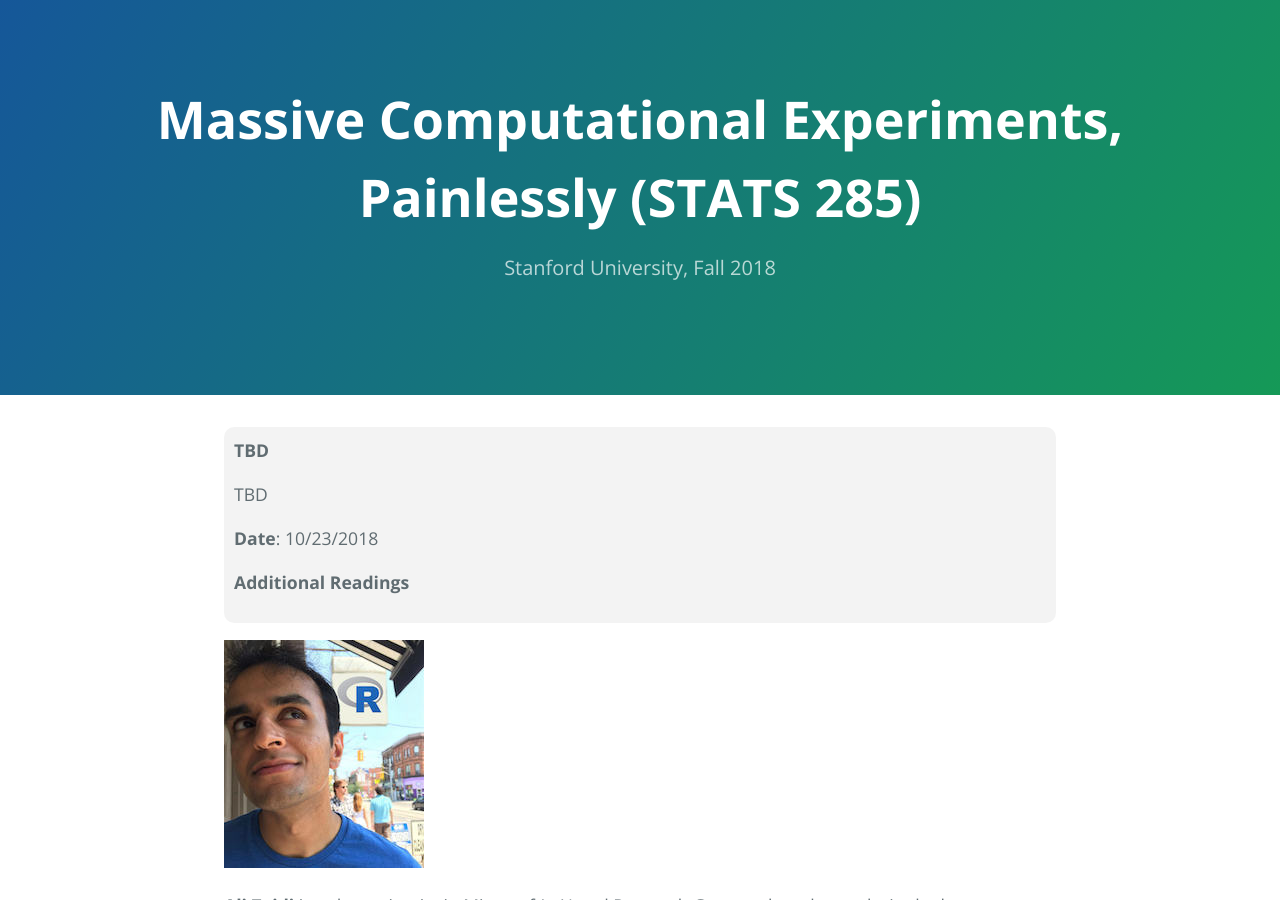
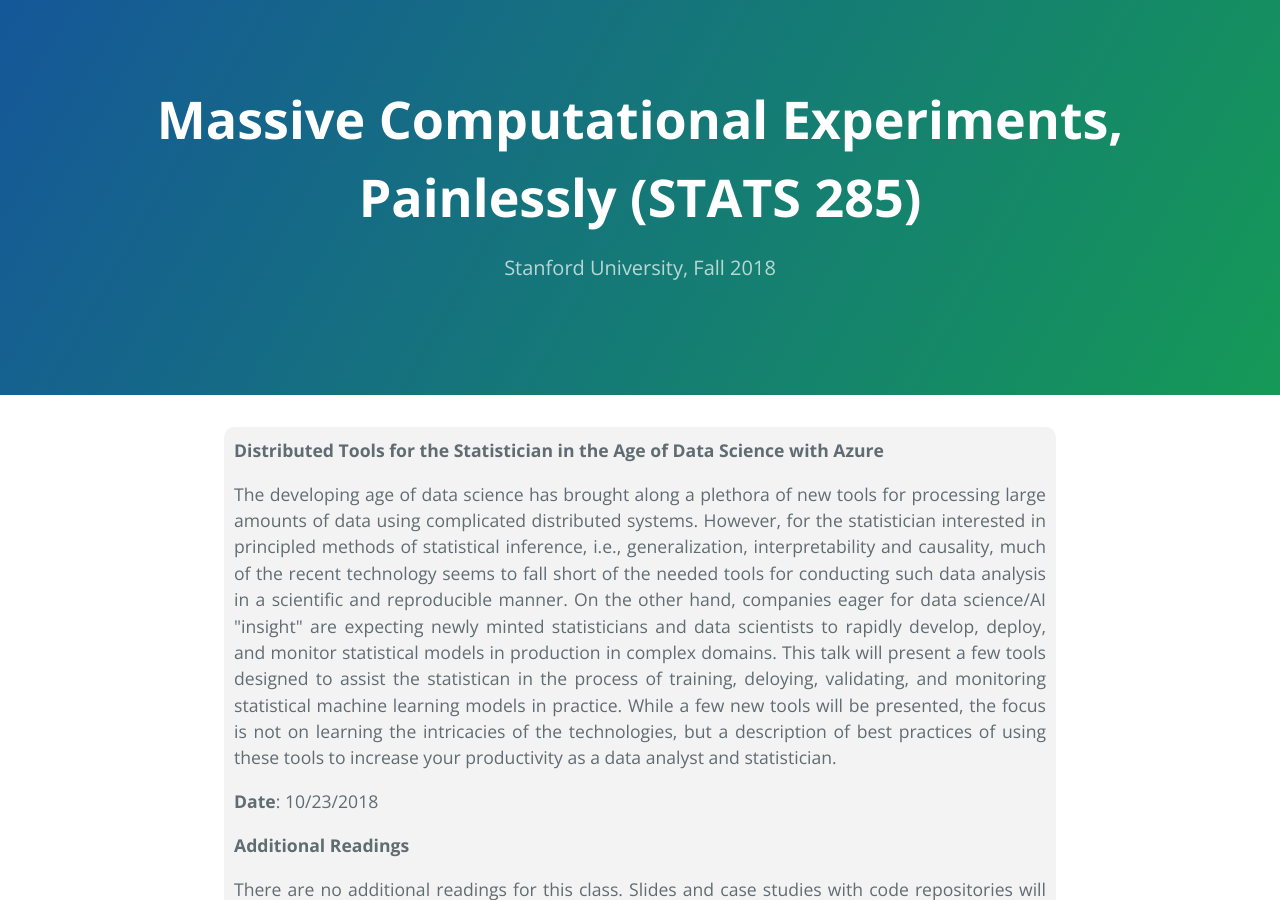
Before and after one commit to stats285/stats285.github.io, a Jekyll site: the page built from zaidi_lecture.md, in a window 1280 px wide and 900 px high. Built offline with Jekyll 4.4.1, drawn with Linux system fonts in a browser that asks for light colours; the repository's description, which GitHub fills in, is left out; some of the changed text lies outside the part shown.

Commit message:
added lecture slides/ ali zaidi

```diff
--- a/zaidi_lecture.md
+++ b/zaidi_lecture.md
@@ -4,9 +4,39 @@
 
 <div class="abstract">
 
-<strong>TBD</strong>
+
+<strong>Distributed Tools for the Statistician in the Age of Data Science with Azure</strong>
 <p align="justify">
-TBD
+
+The developing age of data science has brought along a plethora of new tools for processing large amounts of data using complicated distributed systems. However, for the statistician interested in principled methods of statistical inference, i.e., generalization, interpretability and causality, much of the recent technology seems to fall short of the needed tools for conducting such data analysis in a scientific and reproducible manner. On the other hand, companies eager for data science/AI "insight" are expecting newly minted statisticians and data scientists to rapidly develop, deploy, and monitor statistical models in production in complex domains. This talk will present a few tools designed to assist the statistican in the process of training, deloying, validating, and monitoring statistical machine learning models in practice. While a few new tools will be presented, the focus is not on learning the intricacies of the technologies, but a description of best practices of using these tools to increase your productivity as a data analyst and statistician.
+
+<!--
+<ol>
+<li> Data Preparation </li>
+<ol>
+<li> Data acquisition and labeling </li>
+<li> Active learning and feature stores </li>
+</ol>
+<li> Model Development </li>
+<ol>
+<li> Generative modeling and incorporating structural bias</li>
+<li> Transfer learning </li>
+<li> AutoML and neural architecture search</li>
+</ol>
+<li> Productionalization and Operationalization </li>
+<ol>
+<li> Containers and serverless functions</li>
+<li> Latency and acceleration using FPGAs </li>
+</ol>
+<li> Monitoring, Evaluation, and Updating Deployed Models </li>
+<ol>
+<li> Debugging ML Models </li>
+<li> Uncertainty estimation and model validation </li>
+<li> Error analysis: A case study in bias </li>
+</ol>
+
+</ol>
+-->
 </p>
 
 <p><strong>Date</strong>: 10/23/2018</p>
@@ -14,11 +44,13 @@
 <strong>Additional Readings</strong>
 <p align="justify">
 
+There are no additional readings for this class. Slides and case studies with code repositories will be made available for users to try on their own, with free trial subscriptions on Azure.
+
 </p>
 
 </div>
 
-<img width="200" alt="Mark_Piercy" src="/assets/img/azthinksR.jpg">
+<img width="200" alt="Ali Zaidi" src="/assets/img/azthinksR.jpg">
 
 **Ali Zaidi** is a data scientist in Microsoft's AI and Research Group, where he works in the language modeling team and develops tools to make distributed computing and machine learning in the cloud easier, more efficient, and more enjoyable for data scientists and developers alike. Before that, Ali was a research associate at National Economic Research Associates (NERA), providing statistical expertise on financial risk, securities valuation, and asset pricing. He studied Statistics at the University of Toronto and Computer Science at Stanford University.
 
```
Also changed, not shown: assignments.md (+1 -5 lines), index.md (+1 -4 lines), lecture_slides.md (+1 -0 lines).
